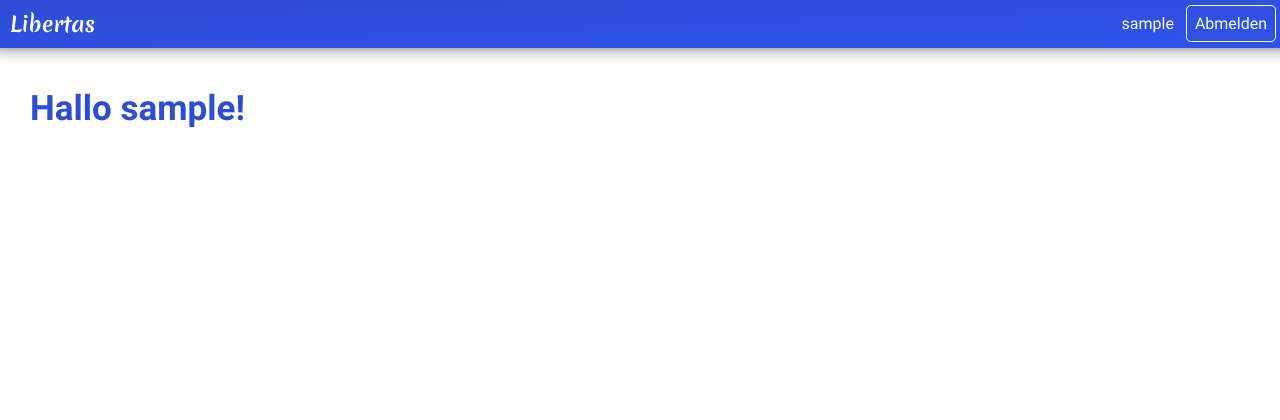
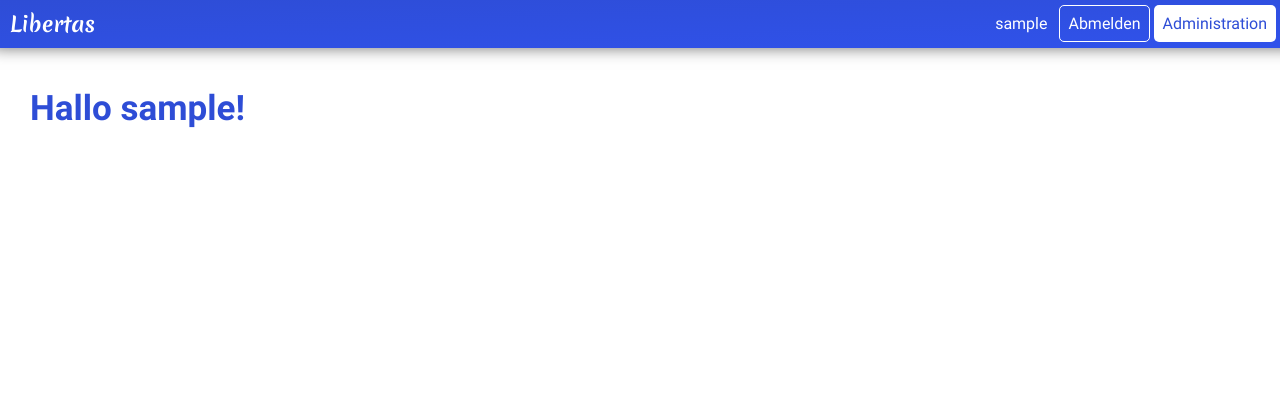
Before and after one commit to linuskoester/libertas, a Django app: page / in a window 1280 px wide. Shown: the top 420 px of the page. Run offline with Django 3.2, Linux system fonts and the light colour scheme; the visitor is signed in with stand-in values (Sample User, id 1); parts of the project's set-up code (start-up, migrations or seed data) failed here and were passed over.

Commit message:
administrations button

```diff
--- a/libertas/templates/libertas/base.html
+++ b/libertas/templates/libertas/base.html
@@ -20,6 +20,9 @@
             {% if user.is_authenticated %}
             <div class="username">{{ user.username }}</div>
             <div class="button" onclick="window.location='{% url 'signout' %}'">Abmelden</div>
+            {% if user.is_staff %}
+            <div class="button white" onclick="window.location='{% url 'admin:index' %}'">Administration</div>
+            {% endif %}
             {% else %}
             <div class="button" onclick="window.location='{% url 'signin' %}'">Anmelden</div>
             <div class="button white" onclick="window.location='{% url 'signup' %}'">Account erstellen</div>
```
